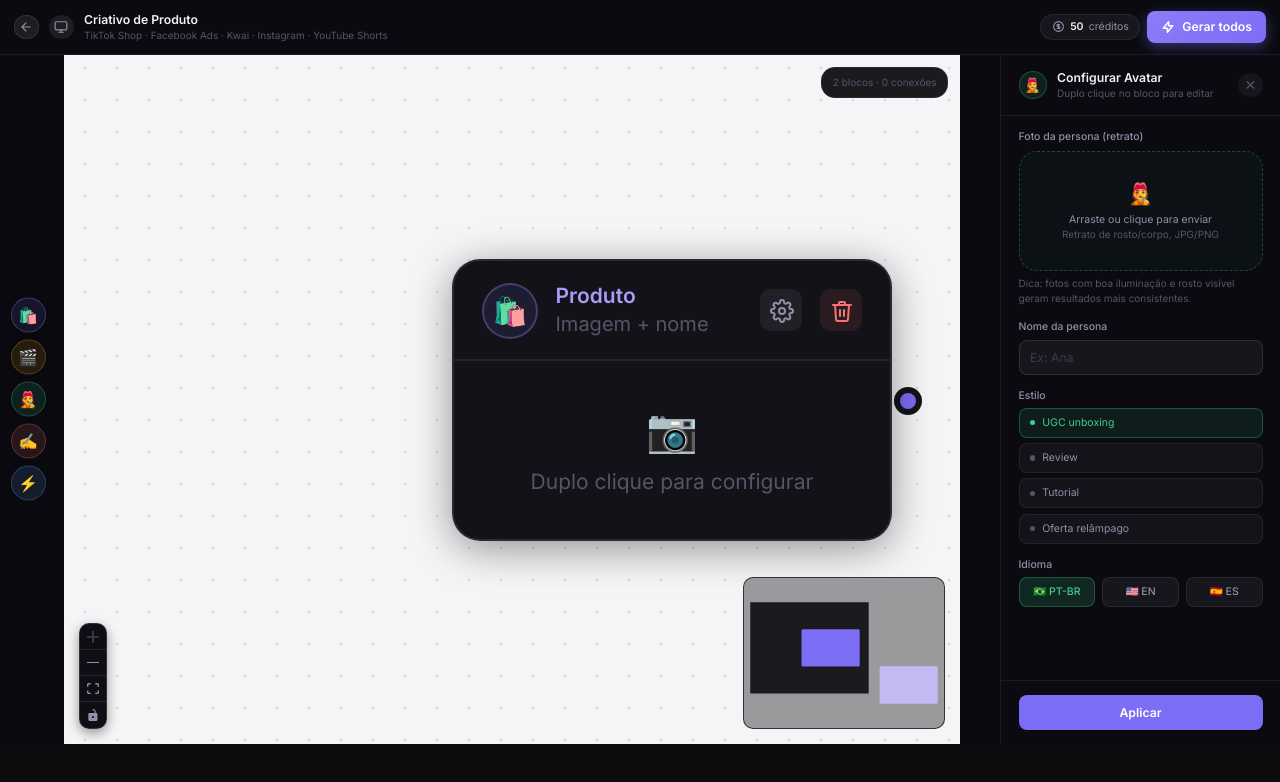
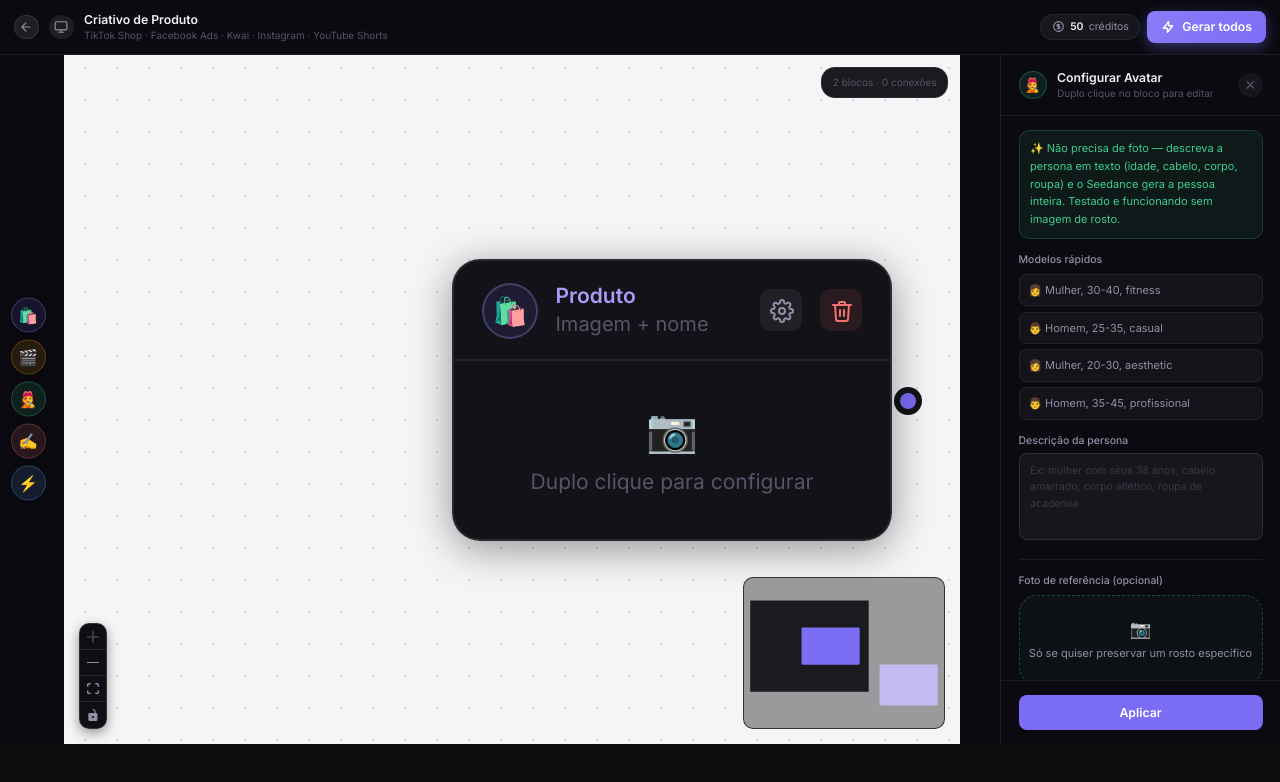
Before and after one commit to contatomadameka-maker/clipforge, a Next.js app in the folder frontend/: page /tiktok in a window 1280 px wide. Both pictures are taken after a click on the button "🧑‍🎤". Shown: the top 782 px of the page. Built offline with nearby package versions, Linux system fonts and the light colour scheme.

Commit message:
Update canvas.tsx

```diff
--- a/frontend/app/tiktok/canvas.tsx
+++ b/frontend/app/tiktok/canvas.tsx
@@ -43,8 +43,11 @@ interface BlockData extends Record<string, unknown> {
   category?: string;
   // cenario — agora é só descrição de texto da cena (Seedance gera tudo)
   scenePrompt?: string;
-  // avatar — agora é foto de persona (upload), não mais HeyGen avatar_id
+  // avatar — foto de persona é OPCIONAL (Seedance gera a pessoa
+  // inteira a partir da descrição em texto, testado e confirmado
+  // funcionando sem nenhuma imagem de rosto)
   personaImageUrl?: string;
+  personaDescription?: string;
   personaName?: string;
   avatarStyle?: string;
   language?: string;
@@ -209,10 +212,14 @@ function AvatarNode({ data, selected }: NodeProps) {
               <p className="text-[10px] text-[#55556a]">{d.avatarStyle || "Estilo não definido"}</p>
             </div>
           </div>
+        ) : d.personaDescription ? (
+          <div>
+            <p className="text-xs text-[#9090a8] leading-relaxed line-clamp-3">{d.personaDescription}</p>
+          </div>
         ) : (
           <div className="flex flex-col items-center py-3 gap-1.5">
             <div className="text-2xl">🧑‍🎤</div>
-            <p className="text-xs text-[#55556a]">Duplo clique para enviar foto</p>
+            <p className="text-xs text-[#55556a]">Duplo clique para descrever a persona</p>
           </div>
         )}
       </BaseBlock>
@@ -387,17 +394,60 @@ function AvatarPicker({ node, update, onUpdate }: {
     }
   }
 
+  const PERSONA_TEMPLATES = [
+    { label: "👩 Mulher, 30-40, fitness", text: "mulher com seus 38 anos, cabelo amarrado, corpo atlético, roupa de academia" },
+    { label: "👨 Homem, 25-35, casual", text: "homem com seus 28 anos, barba curta, estilo casual, camiseta e jeans" },
+    { label: "👩 Mulher, 20-30, aesthetic", text: "mulher com seus 24 anos, cabelo solto, estilo aesthetic, roupa casual elegante" },
+    { label: "👨 Homem, 35-45, profissional", text: "homem com seus 40 anos, aparência profissional, camisa social" },
+  ];
+
   return (
     <div className="flex flex-col gap-4">
+      <div className="rounded-[10px] px-3 py-2.5" style={{ background: "rgba(62,207,142,0.08)", border: "0.5px solid rgba(62,207,142,0.2)" }}>
+        <p className="text-[11px] text-[#3ecf8e] leading-relaxed">
+          ✨ Não precisa de foto — descreva a persona em texto (idade, cabelo, corpo, roupa) e o Seedance gera a pessoa inteira. Testado e funcionando sem imagem de rosto.
+        </p>
+      </div>
+
       <div>
-        <label className="text-xs font-medium text-[#9090a8] block mb-2">Foto da persona (retrato)</label>
+        <label className="text-xs font-medium text-[#9090a8] block mb-2">Modelos rápidos</label>
+        <div className="grid grid-cols-1 gap-1.5">
+          {PERSONA_TEMPLATES.map(t => (
+            <button key={t.label} type="button"
+              onClick={() => update({ personaDescription: t.text })}
+              className="text-left px-2.5 py-2 rounded-[8px] text-[11px] cursor-pointer border-none transition-all"
+              style={node.data.personaDescription === t.text
+                ? { background: "rgba(62,207,142,0.15)", color: "#3ecf8e", border: "0.5px solid rgba(62,207,142,0.4)" }
+                : { background: "rgba(255,255,255,0.04)", color: "#9090a8", border: "0.5px solid rgba(255,255,255,0.07)" }}>
+              {t.label}
+            </button>
+          ))}
+        </div>
+      </div>
+
+      <div>
+        <label className="text-xs font-medium text-[#9090a8] block mb-1.5">Descrição da persona</label>
+        <textarea
+          value={node.data.personaDescription || ""}
+          onChange={e => update({ personaDescription: e.target.value })}
+          placeholder="Ex: mulher com seus 38 anos, cabelo amarrado, corpo atlético, roupa de academia"
+          rows={4}
+          className="w-full px-3 py-2.5 rounded-[8px] text-xs resize-none outline-none placeholder-[#3a3a4a]"
+          style={{ color: "#f0f0f5", background: "rgba(255,255,255,0.05)", border: "0.5px solid rgba(255,255,255,0.1)", lineHeight: "1.6" }}
+        />
+      </div>
+
+      <div className="h-px" style={{ background: "rgba(255,255,255,0.07)" }} />
+
+      <div>
+        <label className="text-xs font-medium text-[#9090a8] block mb-2">Foto de referência (opcional)</label>
         <div
           onClick={() => fileRef.current?.click()}
           onDrop={e => { e.preventDefault(); const file = e.dataTransfer.files[0]; if (file) uploadPersona(file); }}
           onDragOver={e => e.preventDefault()}
           className="flex flex-col items-center justify-center rounded-xl cursor-pointer transition-all hover:border-[#3ecf8e]"
           style={{
-            height: node.data.personaImageUrl ? "180px" : "120px",
+            height: node.data.personaImageUrl ? "160px" : "90px",
             border: "1.5px dashed rgba(62,207,142,0.3)",
             background: "rgba(62,207,142,0.04)",
           }}>
@@ -405,28 +455,25 @@ function AvatarPicker({ node, update, onUpdate }: {
             <img src={node.data.personaImageUrl} className="w-full h-full object-contain rounded-xl" alt="" />
           ) : uploading ? (
             <>
-              <div className="w-6 h-6 border-2 border-[#3ecf8e]/30 border-t-[#3ecf8e] rounded-full animate-spin mb-2" />
+              <div className="w-5 h-5 border-2 border-[#3ecf8e]/30 border-t-[#3ecf8e] rounded-full animate-spin mb-1.5" />
               <p className="text-xs text-[#9090a8]">Enviando...</p>
             </>
           ) : (
             <>
-              <span className="text-2xl mb-1.5">🧑‍🎤</span>
-              <p className="text-xs text-[#9090a8]">Arraste ou clique para enviar</p>
-              <p className="text-[10px] text-[#55556a]">Retrato de rosto/corpo, JPG/PNG</p>
+              <span className="text-xl mb-1">📷</span>
+              <p className="text-[11px] text-[#9090a8]">Só se quiser preservar um rosto específico</p>
             </>
           )}
         </div>
         <input ref={fileRef} type="file" accept="image/*" className="hidden"
           onChange={e => { const file = e.target.files?.[0]; if (file) uploadPersona(file); }} />
-        <p className="text-[10px] text-[#55556a] mt-1.5">Dica: fotos com boa iluminação e rosto visível geram resultados mais consistentes.</p>
-      </div>
-
-      <div>
-        <label className="text-xs font-medium text-[#9090a8] block mb-1.5">Nome da persona</label>
-        <input type="text" value={node.data.personaName || ""} onChange={e => update({ personaName: e.target.value })}
-          placeholder="Ex: Ana"
-          className="w-full h-10 px-3 rounded-[8px] text-sm outline-none placeholder-[#3a3a4a]"
-          style={{ color: "#f0f0f5", background: "rgba(255,255,255,0.05)", border: "0.5px solid rgba(255,255,255,0.1)" }} />
+        {node.data.personaImageUrl && (
+          <button type="button" onClick={() => onUpdate(node.id, { personaImageUrl: "" } as any)}
+            className="w-full mt-1.5 py-1.5 rounded-[6px] text-[10px] cursor-pointer border-none"
+            style={{ background: "rgba(248,113,113,0.1)", color: "#f87171" }}>
+            Remover foto (usar só descrição)
+          </button>
+        )}
       </div>
 
       <div>
@@ -441,21 +488,6 @@ function AvatarPicker({ node, update, onUpdate }: {
               <div className="w-1.5 h-1.5 rounded-full flex-shrink-0"
                 style={{ background: node.data.avatarStyle === s ? "#3ecf8e" : "#55556a" }} />
               {s}
-            </button>
-          ))}
-        </div>
-      </div>
-
-      <div>
-        <label className="text-xs font-medium text-[#9090a8] block mb-1.5">Idioma</label>
-        <div className="flex gap-2">
-          {[{ id: "pt-br", label: "🇧🇷 PT-BR" }, { id: "en", label: "🇺🇸 EN" }, { id: "es", label: "🇪🇸 ES" }].map(l => (
-            <button key={l.id} type="button" onClick={() => update({ language: l.id })}
-              className="flex-1 py-2 rounded-[8px] text-xs font-medium cursor-pointer border-none"
-              style={node.data.language === l.id
-                ? { background: "rgba(62,207,142,0.15)", color: "#3ecf8e", border: "0.5px solid rgba(62,207,142,0.3)" }
-                : { background: "rgba(255,255,255,0.05)", color: "#9090a8", border: "0.5px solid rgba(255,255,255,0.08)" }}>
-              {l.label}
             </button>
           ))}
         </div>
@@ -849,6 +881,7 @@ export default function TikTokCanvasInner() {
       const connectedEdges = edges.filter(e => e.target === gerarNode.id);
       let productImageUrl = "";
       let personaImageUrl = "";
+      let personaDescription = "";
       let scenePrompt = "";
       let dialogue = "";
       let duration = "10";
@@ -862,6 +895,7 @@ export default function TikTokCanvasInner() {
         }
         if (sourceNode.data.type === "avatar") {
           personaImageUrl = (sourceNode.data as any).personaImageUrl || "";
+          personaDescription = (sourceNode.data as any).personaDescription || "";
         }
         if (sourceNode.data.type === "cenario") {
           scenePrompt = (sourceNode.data as any).scenePrompt || "";
@@ -872,7 +906,10 @@ export default function TikTokCanvasInner() {
           const upstreamNode = nodes.find(n => n.id === ie.source);
           if (!upstreamNode) continue;
           if (upstreamNode.data.type === "produto") productImageUrl = (upstreamNode.data.image as string) || "";
-          if (upstreamNode.data.type === "avatar") personaImageUrl = (upstreamNode.data as any).personaImageUrl || "";
+          if (upstreamNode.data.type === "avatar") {
+            personaImageUrl = (upstreamNode.data as any).personaImageUrl || "";
+            personaDescription = (upstreamNode.data as any).personaDescription || "";
+          }
           if (upstreamNode.data.type === "cenario") scenePrompt = (upstreamNode.data as any).scenePrompt || "";
           if (upstreamNode.data.type === "copy") dialogue = (upstreamNode.data.script as string) || "";
 
@@ -890,6 +927,10 @@ export default function TikTokCanvasInner() {
         alert("Bloco Gerar precisa estar conectado (direta ou indiretamente) a um Produto com foto e uma Copy com script!");
         continue;
       }
+      if (!personaImageUrl && !personaDescription) {
+        alert("Bloco Avatar precisa ter uma foto OU uma descrição da persona preenchida!");
+        continue;
+      }
 
       setNodes(nds => nds.map(n => n.id === gerarNode.id
         ? { ...n, data: { ...n.data, status: "generating", progress: 10 } }
@@ -903,6 +944,7 @@ export default function TikTokCanvasInner() {
           body: JSON.stringify({
             product_image_url: productImageUrl,
             persona_image_url: personaImageUrl || null,
+            persona_description: personaDescription || null,
             scene_prompt: scenePrompt || "fundo neutro, iluminação profissional",
             dialogue,
             aspect_ratio: (gerarNode.data.format as string) || "9:16",
```
